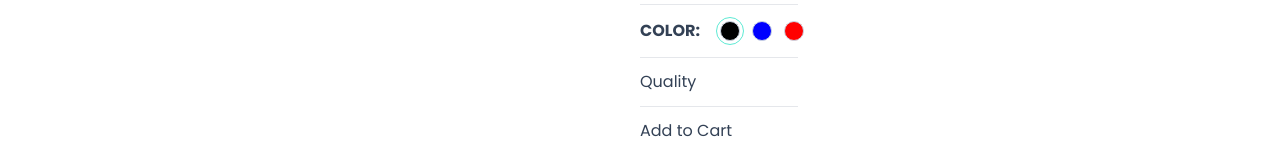
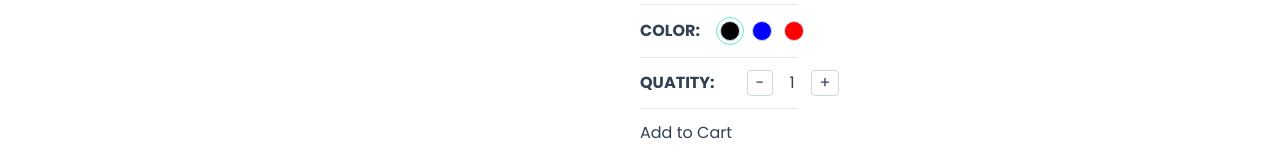
Before and after one commit to JosephMugo8711/Luthuli, a Next.js app: page /product/1 in a window 1280 px wide. Shown: the part 607-767 px from the top of the page. Built offline with nearby package versions, Linux system fonts and the light colour scheme; a web font is replaced by a local one.

Commit message:
Feat: setquantity

```diff
--- /dev/null
+++ b/app/components/products/SetQuantity.tsx
@@ -0,0 +1,36 @@
+"use client"
+
+import { CartProductType } from "@/app/product/[productId]/ProductDetails";
+
+// REceive few props
+interface SetQtyProps {
+    cartCounter? : boolean;
+    cartProduct: CartProductType;
+    handleQtyIncrease: () => void;
+    handleQtyDecrease: () => void;
+}
+
+const btnStyles = 'border-[1.2px] border-slate-300 px-2 rounded'
+
+
+const SetQuantity: React.FC<SetQtyProps> = ({
+    cartCounter,
+    cartProduct,
+    handleQtyIncrease,
+    handleQtyDecrease,
+}) => {
+    return (
+        <div className="flex gap-8 items-center">
+           {cartCounter ? null : <div className="font-semibold">
+            QUATITY:
+            </div>}
+            <div className="flex gap-4 items-center text-base">
+                <button onClick={handleQtyDecrease} className={btnStyles}>-</button>
+                <div>{cartProduct.quantity}</div>
+                <button onClick={handleQtyIncrease} className={btnStyles}>+</button>
+            </div>
+        </div>
+    );
+}
+
+export default SetQuantity;
--- a/app/product/[productId]/ProductDetails.tsx
+++ b/app/product/[productId]/ProductDetails.tsx
@@ -3,6 +3,7 @@
 import { Rating } from "@mui/material"
 import { useCallback, useState } from "react";
 import SetColor from "@/app/components/products/setColor";
+import SetQuantity from "@/app/components/products/SetQuantity";
 
 interface ProductDetailsProps{
     product: any;
@@ -57,6 +58,28 @@
             })
         }, [cartProduct.selectedImg])
 
+        const handleQtyIncrease = useCallback(() => {
+
+            if (cartProduct.quantity === 99){
+                return;
+            }
+
+            setCartProduct((prev) => {
+                return {...prev, quantity: ++prev.quantity}
+            })
+        }, [cartProduct])
+        const handleQtyDecrease = useCallback(() => {
+
+            if (cartProduct.quantity === 1){
+                return;
+            }
+
+            setCartProduct((prev) => {
+                return {...prev, quantity: --prev.quantity}
+            })
+        }, [cartProduct])
+
+
     return (
         <div className="grid grid-cols-1 md:grid-cols-2">
             <div>Image</div>
@@ -76,14 +99,19 @@
                 <div className={product.inStock ? "text-teal-400" : "text-rose-400"}>{product.inStock ? "In stock" : "Out of stock" }</div>
                 <Horizontal />
                 <SetColor
-
                 cartProduct = {cartProduct}
                 images = {product.images}
                 handleColorSelect = {handleColorSelect}
 
                 />
                 <Horizontal />
-                <div>Quality</div>
+                <SetQuantity
+
+                  cartProduct={cartProduct}
+                  handleQtyIncrease={handleQtyIncrease}
+                  handleQtyDecrease={handleQtyDecrease}
+
+                />
                 <Horizontal />
                 <div>Add to Cart</div>
             </div>
```
